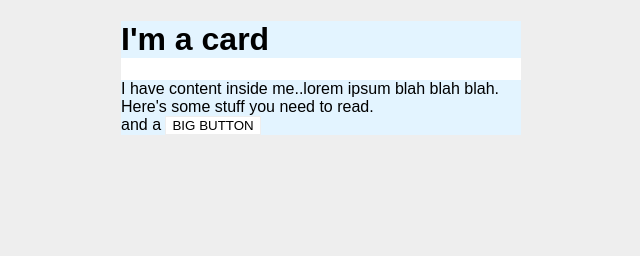
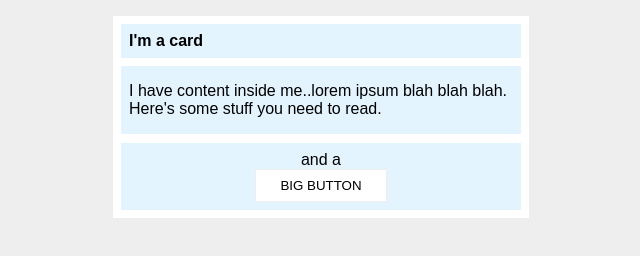
Before and after one commit to javicavi/The-Odin-Project, a plain HTML site: page css-exercises-maintest/margin-and-padding/02-margin-and-padding-2/index.html in a window 1280 px wide. Shown: the whole page, without its empty margins (319-959 px from the left). Drawn offline with Linux system fonts and the light colour scheme.

Commit message:
margin-and-padding ex 1 & 2
Completed

```diff
--- a/css-exercises-maintest/margin-and-padding/02-margin-and-padding-2/style.css
+++ b/css-exercises-maintest/margin-and-padding/02-margin-and-padding-2/style.css
@@ -7,21 +7,33 @@ body {
   width: 400px;
   background: #fff;
   margin: 16px auto;
+  padding: 8px;
 }
 
 .title {
   background: #e3f4ff;
+  padding:8px;
+  margin:0 0 8px 0;
+  font-size:16px;
 }
 
 .content {
-  background: #e3f4ff;
+  background: #e3f4ff; /**/
+  margin-bottom:9px;
+  padding:16px 8px;
 }
 
 .button-container {
-  background: #e3f4ff;
+  background: #e3f4ff; /**/
+  padding:8px;
+  text-align: center;
+
 }
 
 button {
   background: white;
-  border: 1px solid #eee;
+  border: 1px solid #eee; /**/
+  display:block;
+  padding:8px 24px;
+  margin:0 auto;
 }
```
Also changed, not shown: css-exercises-maintest/margin-and-padding/01-margin-and-padding-1/style.css (+5 -5 lines).
